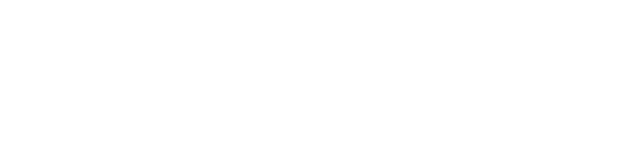
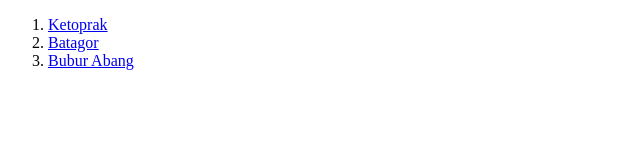
Before and after one commit to kelvouttt/odin-recipes, a plain HTML site: page index.html in a window 1280 px wide. Shown: the whole page, without its empty margins (0-640 px from the left). Drawn offline with Linux system fonts and the light colour scheme.

Commit message:
Adding 3 recipes to the main page

```diff
--- a/index.html
+++ b/index.html
@@ -2,7 +2,17 @@
 <html>
 
 <head>
-
+  <title>Indonesian heritage recipes</title>
+  <meta charset="UTF-8" />
 </head>
 
+<body>
+  <ol>
+    <li><a href=recipes/ketoprak.html>Ketoprak</a></li>
+    <li><a href=recipes/batagor.html>Batagor</a></li>
+    <li><a href=recipes/bubur_abang.html>Bubur Abang</a></li>
+  </ol>
+
+</body>
+
 </html>
```
